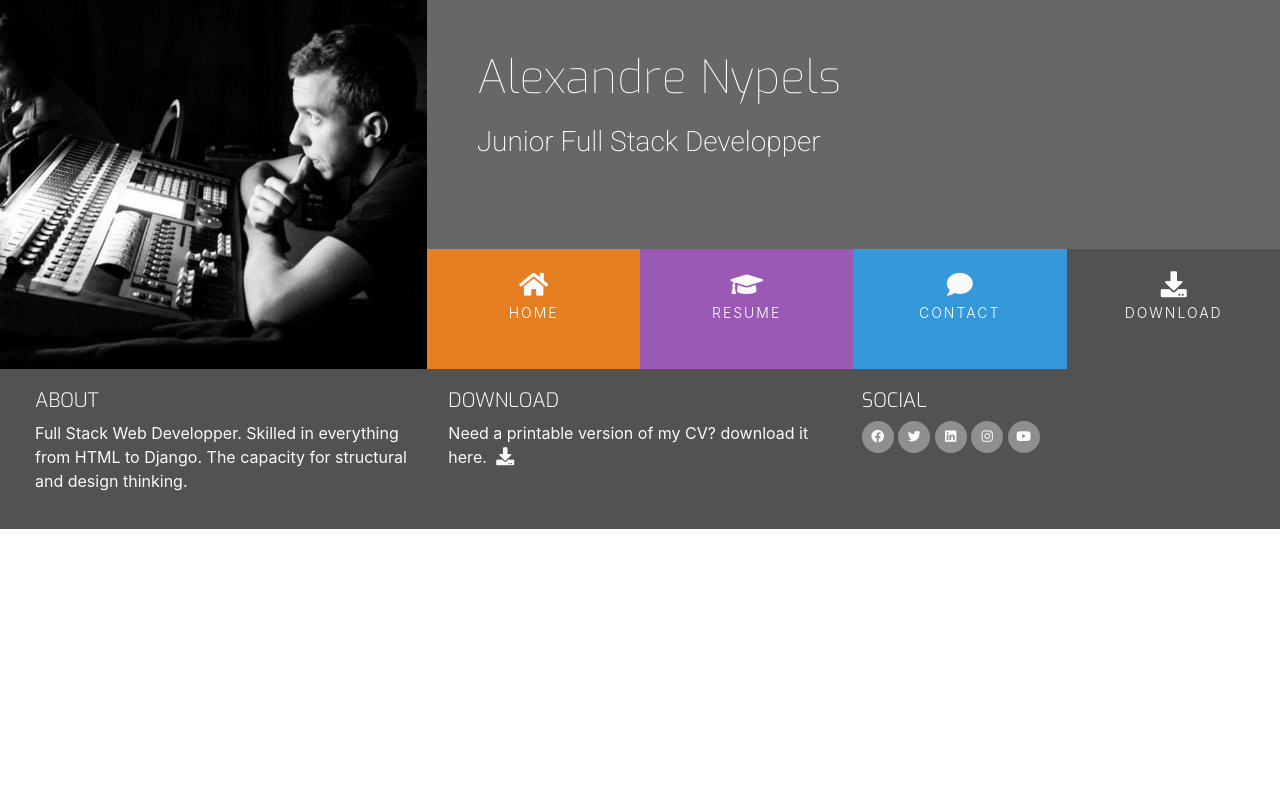
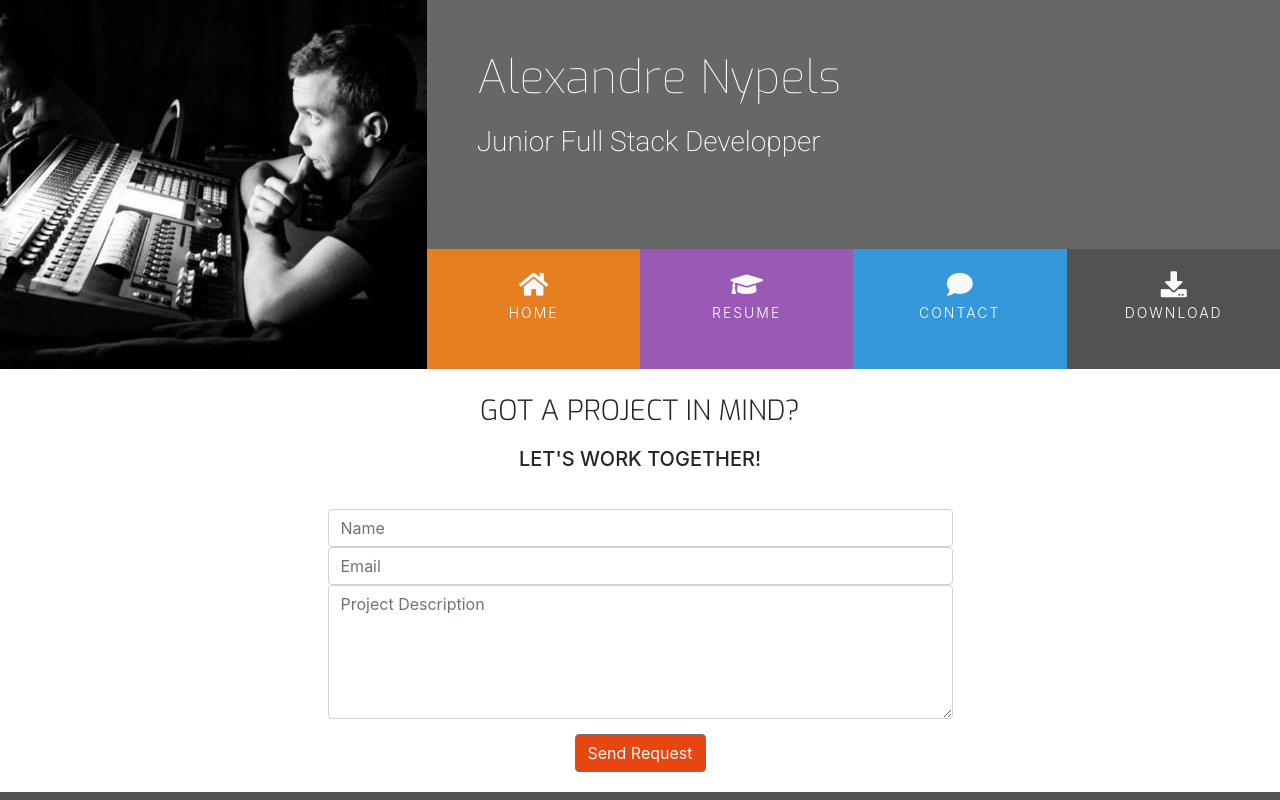
Before and after one commit to nyplex/resume, a plain HTML site: page contact.html in a window 1280 px wide. Shown: the top 800 px of the page. Drawn offline with nearby package versions, Linux system fonts and the light colour scheme.

Commit message:
finishing project

```diff
--- a/assets/css/style.css
+++ b/assets/css/style.css
@@ -14,6 +14,10 @@
 
 .bg-color-work-history {
     background-color: #9b59b6;
+}
+
+.bg-color-contact {
+    background-color: #fff;
 }
 
 .ui-menu-color-home {
@@ -314,3 +318,33 @@ footer {
 .history-item {
     margin-bottom: 30px;
 }
+
+.contact-heading {
+    font-family: "Exo", sans-serif;
+    font-weight: 300;
+    margin-top: 25px;
+    margin-bottom: 20px;
+}
+
+.center-form {
+    padding-top: 10px;
+    margin: 0 auto;
+    max-width: 70%;
+}
+
+button[type="submit"] {
+    margin-top: 15px;
+    margin-bottom: 20px;
+    color: #fafafa;
+    background-color: #e84610;
+}
+
+@media (min-width: 992px) {
+    .center-form {
+        padding-top: 30px;
+        min-height: 240px;
+        margin: 0 auto;
+        max-width: 50%;
+    }
+
+}
--- a/contact.html
+++ b/contact.html
@@ -25,16 +25,16 @@
                     <div class="col">
                         <ul id="nav" class="list-inline menuContainer">
                             <li class="col-6 col-sm-3 ui-menu-color-home list-inline-item menuItem">
-                                <a href="#" class="hvr-sweep-to-bottom"><i class="fa fa-home" aria-hidden="true"></i><span>Home</span></a>
+                                <a href="index.html" class="hvr-sweep-to-bottom"><i class="fa fa-home" aria-hidden="true"></i><span>Home</span></a>
                             </li>
                             <li class="col-6 col-sm-3 ui-menu-color-resume list-inline-item menuItem">
-                                <a href="#" class="hvr-sweep-to-bottom"><i class="fa fa-graduation-cap" aria-hidden="true"></i><span>Resume</span></a>
+                                <a href="resume.html" class="hvr-sweep-to-bottom"><i class="fa fa-graduation-cap" aria-hidden="true"></i><span>Resume</span></a>
                             </li>
                             <li class="col-6 col-sm-3 ui-menu-color-contact list-inline-item menuItem">
-                                <a href="#" class="hvr-sweep-to-bottom"><i class="fa fa-comment" aria-hidden="true"></i><span>Contact</span></a>
+                                <a href="contact.html" class="hvr-sweep-to-bottom"><i class="fa fa-comment" aria-hidden="true"></i><span>Contact</span></a>
                             </li>
                             <li class="col-6 col-sm-3 ui-menu-color-download list-inline-item menuItem">
-                                <a href="#" class="hvr-sweep-to-bottom"><i class="fa fa-download" aria-hidden="true"></i><span>Download</span></a>
+                                <a href="assets/cv/resume.pdf" class="hvr-sweep-to-bottom"><i class="fa fa-download" aria-hidden="true"></i><span>Download</span></a>
                             </li>
                         </ul>
                     </div>
@@ -42,7 +42,26 @@
             </div>
         </div>
     </header>
-    <section></section>
+    <section class="container-fluid">
+        <div class="row bg-color-contact">
+            <div class="col">
+                <h3 class="contact-heading uppercase text-center">Got a project in mind?</h3>
+                <h5 class="uppercase text-center">Let's work together!</h5>
+                <div class="center-form">
+                    <form>
+                        <input type="text" name="name" id="fullname" class="form-control" placeholder="Name" required>
+                        <input type="email" name="email" id="email" class="form-control" placeholder="Email" requried>
+                        <textarea name="projectsummary" id="projectsummary" rows="5" class="form-control" placeholder="Project Description" required></textarea>
+                        <div class="form-row text-center">
+                            <div class="col">
+                                <button type="submit" class="btn btn-secondary">Send Request</button>
+                            </div>
+                        </div>
+                    </form>
+                </div>
+            </div>
+        </div>
+    </section>
     <footer class="container-fluid">
         <div class="row" id="footer-details">
             <div class="col-sm-4">
@@ -66,31 +85,31 @@
                 <h5 class="uppercase general-sub">Social</h5>
                 <ul class="list-inline social-links">
                     <li class="list-inline-item">
-                        <a href="#" target="_blank">
+                        <a href="facebook.com" target="_blank">
                             <i class="fab fa-facebook" aria-hidden="true"></i>
                             <span class="sr-only">Facebook</span>
                         </a>
                     </li>
                     <li class="list-inline-item">
-                        <a href="#" target="_blank">
+                        <a href="twitter.com" target="_blank">
                             <i class="fab fa-twitter" aria-hidden="true"></i>
                             <span class="sr-only">Twitter</span>
                         </a>
                     </li>
                     <li class="list-inline-item">
-                        <a href="#" target="_blank">
+                        <a href="linkedin.com" target="_blank">
                             <i class="fab fa-linkedin" aria-hidden="true"></i>
                             <span class="sr-only">LinkedIn</span>
                         </a>
                     </li>
                     <li class="list-inline-item">
-                        <a href="#" target="_blank">
+                        <a href="instagram.com" target="_blank">
                             <i class="fab fa-instagram" aria-hidden="true"></i>
                             <span class="sr-only">Instagram</span>
                         </a>
                     </li>
                     <li class="list-inline-item">
-                        <a href="#" target="_blank">
+                        <a href="youtube.com" target="_blank">
                             <i class="fab fa-youtube" aria-hidden="true"></i>
                             <span class="sr-only">Youtube</span>
                         </a>
```
Also changed, not shown: index.html (+10 -10 lines), resume.html (+4 -4 lines), 1 other file.
